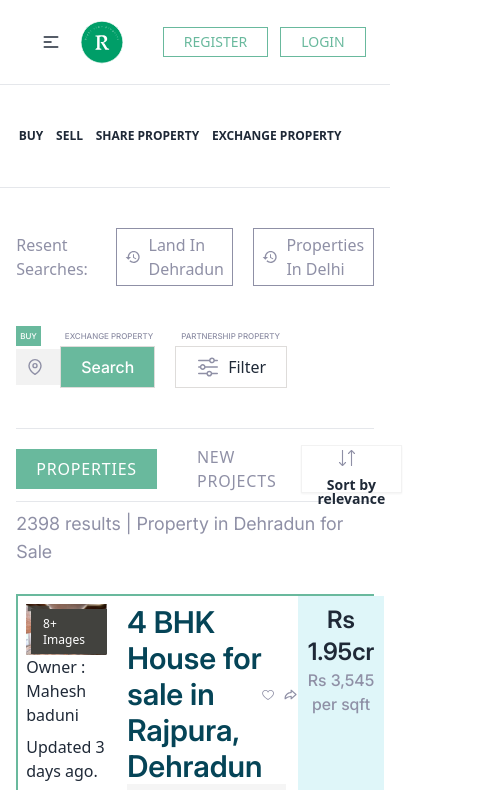
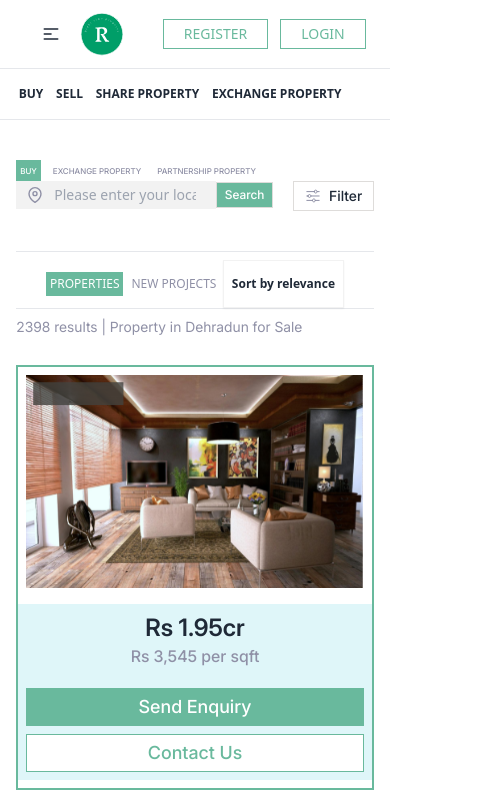
Before and after one commit to Mahesh-Banduni/Real-Estate, a React (Vite) app: page /properties in a window 390 px wide. Shown: the top 790 px of the page, 499 px wide, since content can reach past the window. Built offline with nearby package versions, Linux system fonts and the light colour scheme.

Commit message:
make properties page responsive

```diff
--- a/src/components/AnimatedButton.jsx
+++ b/src/components/AnimatedButton.jsx
@@ -3,7 +3,7 @@ import React from "react";
 const AnimatedButton = React.memo(({ className, text }) => {
   return (
     <div
-      className={`${className} px-[0.6rem] max-[350px]:px-[0.4rem] py-[2px] uppercase relative w-fit overflow-hidden text-xs text-white flex items-center justify-center`}
+      className={`${className} cursor-pointer px-[0.6rem] max-[350px]:px-[0.4rem] py-[2px] uppercase relative w-fit overflow-hidden text-xs text-white flex items-center justify-center`}
     >
       <div className="bg-[rgba(225,225,225,0.8)] -top-[15px] right-[18px] translate-y-1/2 w-20 -rotate-45 h-3 absolute animate-slider "></div>
       {text}
--- a/src/components/Header.jsx
+++ b/src/components/Header.jsx
@@ -7,7 +7,7 @@ import { Link, NavLink } from "react-router-dom";
 const Header = () => {
   return (
     <div className="flex flex-col relative">
-      <div className="navbar bg-base-100 w-11/12 m-auto h-[20vh] max-sm:h-[10vh] flex items-center justify-between">
+      <div className="navbar bg-base-100 w-11/12 m-auto h-[12vh] max-sm:h-[8vh] flex items-center justify-between">
         <div className="navbar-start w-fit">
           <div className="dropdown">
             <div tabIndex={0} role="button" className="btn btn-ghost lg:hidden">
--- a/src/components/home/DropdownButton.jsx
+++ b/src/components/home/DropdownButton.jsx
@@ -37,15 +37,15 @@ const DropdownButton = ({
            ${text === "buy" && "left-0 w-[70vw] max-sm:w-[80vw]"}
            ${
              text === "sell" &&
-             "-left-[7vw] w-[70vw] max-sm:w-[80vw] max-sm:-left-[8vw]"
+             "-left-[6.8vw] w-[70vw] max-sm:w-[80vw] max-sm:-left-[8vw]"
            }
            ${
              text === "share property" &&
-             "-left-[15vw] w-[70vw] max-sm:w-[80vw] max-sm:-left-[15vw]"
+             "-left-[13.8vw] w-[70vw] max-sm:w-[80vw] max-sm:-left-[15vw]"
            }
            ${
              text === "exchange property" &&
-             "-left-[30vw] w-[70vw] max-sm:w-[80vw] max-sm:-left-[35vw] max-[400px]:-left-[45vw]"
+             "-left-[26.8vw] w-[70vw] max-sm:w-[80vw] max-sm:-left-[35vw] max-[400px]:-left-[45vw]"
            }
 
            `}
--- a/src/components/home/Dropdowns.jsx
+++ b/src/components/home/Dropdowns.jsx
@@ -32,7 +32,7 @@ const Dropdowns = () => {
 
   return (
     <React.Fragment>
-      <div className="relative w-11/12 m-auto flex items-center gap-2 justify-start h-[12vh] ">
+      <div className="relative w-11/12 m-auto flex items-center gap-2 justify-start h-[12vh] max-sm:h-[6vh] ">
         <DropdownButton
           handelOpenDropdown={handelOpenDropdown}
           handelCloseDropdown={handelCloseDropdown}
--- a/src/components/properties/Property.jsx
+++ b/src/components/properties/Property.jsx
@@ -15,31 +15,37 @@ import { Button, Heading } from "../index";
 
 const Property = () => {
   return (
-    <div className=" border-2 border-primary-color grid grid-cols-list-card grid-rows-1 gap-5">
-      <div className="w-full m-2">
-        <div className="relative">
-          <img src={propertyImage} alt="" />
-          <span className="absolute text-xs top-[0.3rem] left-[0.3rem] bg-[#42423E] px-3 py-[0.4rem] text-white">
+    <div className=" border-2 border-primary-color max-lg:grid-flow-col grid grid-cols-list-card grid-rows-1 gap-5 max-lg:gap-2 max-lg:grid-cols-2 max-lg:grid-rows-2 max-sm:grid-cols-1 max-sm:grid-rows-property-card ">
+      <div className=" relative w-full p-2 h-full max-lg:row-span-2 max-sm:row-span-1">
+        <div className="w-full max-lg:h-full">
+          <img className="h-full w-full " src={propertyImage} alt="" />
+          <span className="absolute z-10 text-xs top-[0.8rem] left-[0.8rem] bg-[#42423E] px-3 py-[0.4rem] text-white max-lg:hidden">
             8+ Images
           </span>
         </div>
-        <div className="flex flex-col gap-2">
+        <div className="flex flex-col gap-[0.15rem] max-lg:hidden text-[#8F90A6] font-interRegular">
           <span>Owner : Mahesh baduni</span>
-          <span>Updated 3 days ago.</span>
+          <span className="text-sm">Updated 3 days ago.</span>
         </div>
       </div>
-      <div className=" w-full m-2 flex flex-col justify-between">
-        <div className="flex items-center justify-between">
-          <Heading
-            text=" 4 BHK House for sale in Rajpura, Dehradun"
-            className="normal-case text-xl"
-          />
-          <div className="flex items-center justify-center gap-2">
-            <img src={heart} alt="wishlist" />
-            <img src={share} alt="share" />
+      <div className=" w-full h-[90%] my-auto flex flex-col gap-5 max-lg:justify-center max-sm:hidden max-xl:gap-1">
+        <div className="flex flex-col gap-1">
+          <div className="flex items-center justify-between max-lg:justify-center max-lg:gap-2">
+            <Heading
+              text=" 4 BHK House for sale in Rajpura, Dehradun "
+              className="normal-case text-xl max-lg:w-3/5 max-md:text-base"
+            />
+            <div className="flex items-center justify-center gap-2">
+              <img src={heart} alt="wishlist" />
+              <img src={share} alt="share" />
+            </div>
           </div>
+          <p className="font-interRegular text-[#8F90A6] text-sm max-lg:hidden max-xl:text-xs">
+            4 BHK, Residential House is available for Sale in Mohkampur,
+            Dehradun for 1.9 Crore(s)
+          </p>
         </div>
-        <div className="grid grid-cols-3 grid-rows-2 bg-[#F5F5F5] gap-3 px-5 py-2">
+        <div className="grid grid-cols-3 grid-rows-2 bg-[#F5F5F5] gap-3 px-5 py-2 max-lg:hidden max-xl:gap-1">
           <div className="flex items-center gap-3 justify-start border-r border-border-color">
             <div>
               <img src={superArea} alt={"super area"} />
@@ -71,7 +77,7 @@ const Property = () => {
             <div>
               <img src={floor} alt={"super area"} />
             </div>
-            <div className="flex flex-col">
+            <div className="flex flex-col ">
               <span className="uppercase text-sm text-[#8F90A6] font-interRegular">
                 floor
               </span>
@@ -120,12 +126,8 @@ const Property = () => {
             </div>
           </div>
         </div>
-        <p className="font-interRegular text-[#8F90A6] text-sm">
-          4 BHK, Residential House is available for Sale in Mohkampur, Dehradun
-          for 1.9 Crore(s)
-        </p>
       </div>
-      <div className=" w-full bg-price-card flex flex-col justify-between p-2 ">
+      <div className=" w-full bg-price-card flex flex-col justify-between p-2 max-xl:mb-2 box-border max-lg:justify-start max-lg:h-fit max-lg:gap-5 ">
         <div className="text-center">
           <span className="text-2xl font-interSemiBold capitalize">
             Rs 1.95cr
@@ -146,5 +148,4 @@ const Property = () => {
     </div>
   );
 };
-
 export default Property;
--- a/src/pages/Properties.jsx
+++ b/src/pages/Properties.jsx
@@ -17,16 +17,8 @@ const Properties = () => {
   return (
     <div className="w-11/12 mx-auto">
       <div className="my-10">
-        <div className="flex items-center gap-5 mt-5 text-[#8F90A6] text-base ">
-          Resent Searches:
-          {searchHistory?.map((item, index) => {
-            return (
-              <RecentSearch className=" rounded-none" key={index} text={item} />
-            );
-          })}
-        </div>
-        <div className="mt-10">
-          <ul className="flex items-center gap-5 uppercase">
+        <div className="mt-10 max-sm:mt-5">
+          <ul className="flex items-center gap-5 uppercase max-sm:gap-2">
             <PropertyTypeList
               handelChangePropertyType={handelChangePropertyType}
               property={property}
@@ -44,26 +36,42 @@ const Properties = () => {
             />
           </ul>
         </div>
-        <div className="w-3/5 flex items-center">
+        <div className="w-3/5 flex items-baseline max-md:w-full">
+          <div className="flex flex-col gap-5">
+            <div className="flex items-center">
               <Input
-            className={"bg-transparent p-2 w-full"}
+                className={"bg-transparent p-2 w-full max-sm:py-1"}
                 icon={location}
                 type={"text"}
                 placeholder={"Please enter your location"}
               />
               <Button
                 text="Search"
-            className="text-white font-interMedium bg-primary-color py-2 px-5 border border-border-color "
+                className="text-white font-interMedium bg-primary-color py-2 px-5 border border-border-color max-sm:px-2 max-sm:py-1 max-sm:text-xs "
               />
-          <div className="ml-5 cursor-pointer flex items-center justify-center border border-border-color px-8 py-2 ">
-            <img className="mr-2" src={filter} alt=" filter " />
+            </div>
+            <div className="flex items-center gap-5 text-[#8F90A6] text-base max-sm:hidden ">
+              Resent Searches:
+              {searchHistory?.map((item, index) => {
+                return (
+                  <RecentSearch
+                    className=" rounded-none"
+                    key={index}
+                    text={item}
+                  />
+                );
+              })}
+            </div>
+          </div>
+          <div className="ml-5 cursor-pointer flex font-interMedium items-center justify-center border border-border-color px-8 py-[0.43rem] max-sm:py-1 max-sm:px-4 max-sm:text-sm ">
+            <img className="mr-2 h-4" src={filter} alt=" filter " />
             Filter
           </div>
         </div>
       </div>
       <hr />
-      <div className=" pt-2 flex items-center justify-between">
-        <div className=" flex items-center gap-5 tracking-wider">
+      <div className=" pt-2 flex items-center justify-between max-[450px]:justify-center max-[450px]:gap-[0.15rem] ">
+        <div className=" flex items-center gap-5 tracking-wider max-sm:tracking-normal max-sm:gap-2 max-[450px]:gap-1 ">
           <div
             onClick={() => {
               setPropertyType("properties");
@@ -72,7 +80,7 @@ const Properties = () => {
               propertyType === "properties"
                 ? "text-white bg-primary-color  "
                 : " text-[#8F90A6] bg-transparent "
-            } px-5 py-2 text uppercase transition-all cursor-pointer`}
+            } px-5 py-2 uppercase transition-all cursor-pointer max-sm:text-sm max-sm:px-2 max-sm:py-1 max-[450px]:text-xs max-[350px]:text-[0.65rem] max-[450px]:px-1`}
           >
             properties
           </div>
@@ -84,7 +92,7 @@ const Properties = () => {
               propertyType === "new projects"
                 ? "text-white bg-primary-color  "
                 : " text-[#8F90A6] bg-transparent "
-            } px-5 py-2 text uppercase transition-all cursor-pointer`}
+            } px-5 py-2 uppercase transition-all cursor-pointer max-sm:text-sm max-sm:px-2 max-sm:py-1 max-[450px]:text-xs max-[350px]:text-[0.65rem] max-[450px]:px-1`}
           >
             new projects
           </div>
@@ -93,35 +101,39 @@ const Properties = () => {
           <div
             tabIndex={0}
             role="button"
-            className="btn m-1 bg-transparent rounded-none"
+            className="btn m-1 bg-transparent rounded-none max-sm:m-0 max-sm:px-2 max-[450px]:text-xs max-[350px]:text-[0.65rem]"
           >
-            <img className="mr-2" src={upDownArrow} alt=" up and down arrow " />
+            <img
+              className="mr-2 max-sm:mr-0 max-[450px]:hidden"
+              src={upDownArrow}
+              alt=" up and down arrow "
+            />
             Sort by relevance
           </div>
           <ul
             tabIndex={0}
-            className="dropdown-content menu bg-base-100 z-[1] w-52 p-2 shadow rounded-none"
+            className="dropdown-content menu bg-base-100 z-[1] p-2 shadow rounded-none"
           >
             <li>
-              <a>price - Low to High</a>
+              <p className="max-sm:text-xs">price - Low to High</p>
             </li>
             <li>
-              <a>price - High to Low</a>
+              <p className="max-sm:text-xs">price - High to Low</p>
             </li>
             <li>
-              <a>Most Recent</a>
+              <p className="max-sm:text-xs">Most Recent</p>
             </li>
             <li>
-              <a>rate/sqft - Low to High </a>
+              <p className="max-sm:text-xs">rate/sqft - Low to High </p>
             </li>
             <li>
-              <a>rate/sqft - High to Low </a>
+              <p className="max-sm:text-xs">rate/sqft - High to Low </p>
             </li>
           </ul>
         </div>
       </div>
       <hr />
-      <p className="text-[#8F90A6] text-lg font-interRegular py-2">
+      <p className="text-[#8F90A6] text-lg font-interRegular py-2 max-sm:text-sm">
         2398 results | Property in Dehradun for Sale
       </p>
       <ListProperty />
--- a/tailwind.config.js
+++ b/tailwind.config.js
@@ -38,6 +38,7 @@ export default {
       },
       gridTemplateRows: {
         "exchange-form-layout": "1fr 0.5fr 0.5fr 0.5fr",
+        "property-card": "0.5fr 0.5fr",
       },
     },
   },
```
Lines whose indentation alone changed are shown as unchanged.
